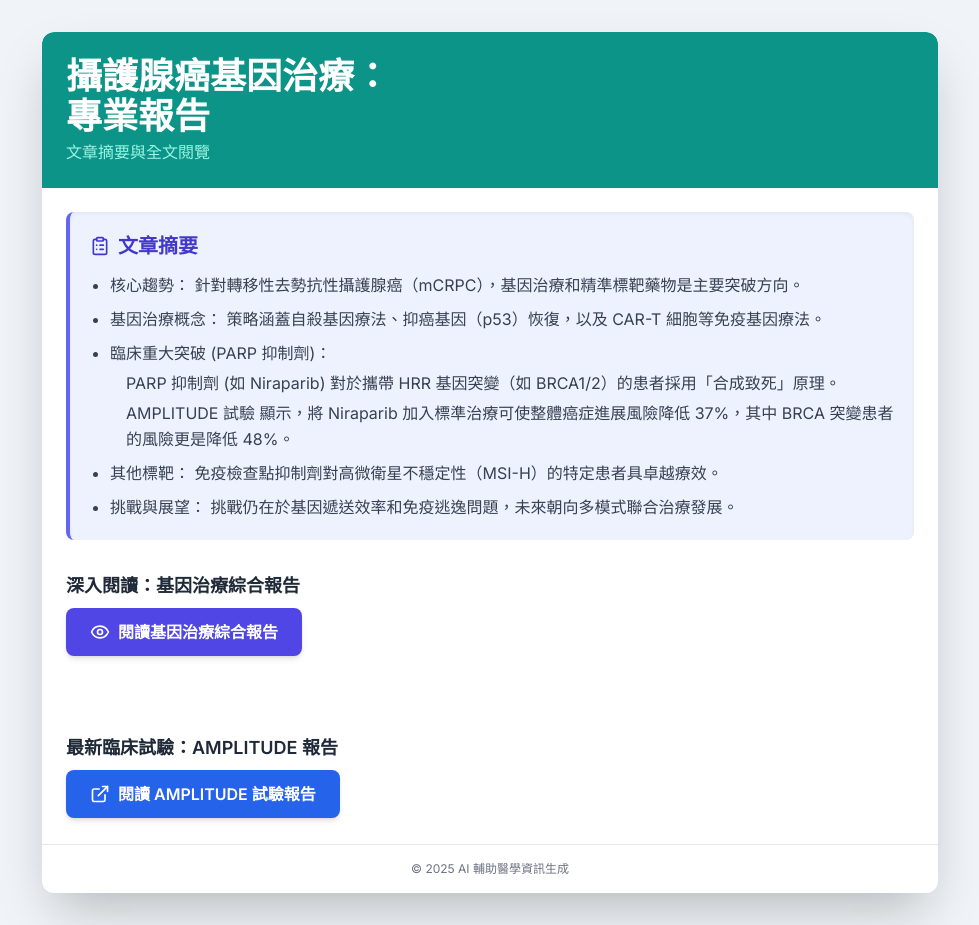
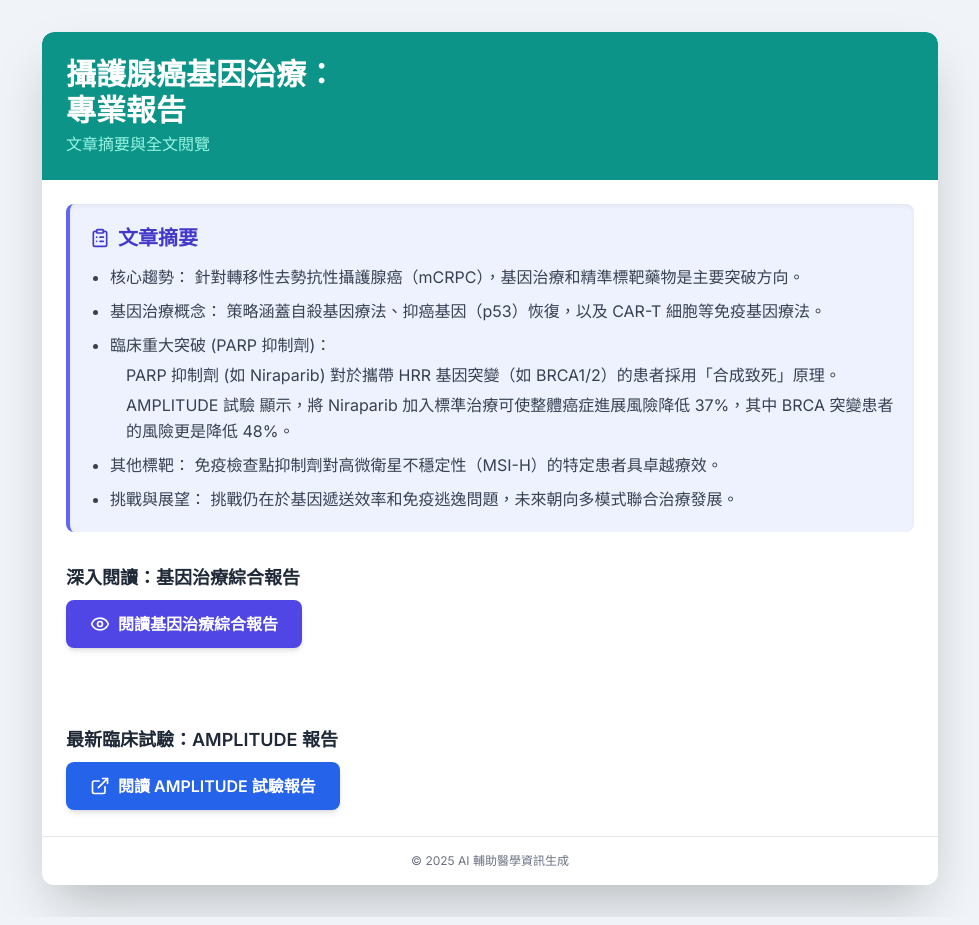
Before and after one commit to yy3114/Gene-Therapy-Report, a plain HTML site: page index.html in a window 1280 px wide. Shown: the whole page, without its empty margins (150-1129 px from the left). Drawn offline with nearby package versions, Linux system fonts and the light colour scheme.

Commit message:
Adjust header font size and button spacing

```diff
--- a/index.html
+++ b/index.html
@@ -46,8 +46,8 @@
 
         <!-- 頂部標題區 -->
         <header class="p-6 bg-teal-600 text-white rounded-t-xl">
-            <!-- 標題字體大小已調整為 text-4xl -->
-            <h1 class="text-4xl font-extrabold mb-1">攝護腺癌基因治療：<br>專業報告</h1>
+            <!-- 標題字體大小已調整為 text-3xl -->
+            <h1 class="text-3xl font-extrabold mb-1">攝護腺癌基因治療：<br>專業報告</h1>
             <p class="text-teal-200">文章摘要與全文閱覽</p>
         </header>
 
@@ -66,7 +66,7 @@
             </section>
 
             <!-- 原始文章按鈕 -->
-            <!-- 調整 mb-4 -> mb-2 縮小標題與按鈕的距離 -->
+            <!-- 標題與按鈕的距離已縮小 (mb-2) -->
             <h3 class="text-lg font-semibold text-gray-800 mt-8 mb-2">深入閱讀：基因治療綜合報告</h3>
             <button id="toggleOriginalButton"
                     class="w-full sm:w-auto px-6 py-3 bg-indigo-600 text-white font-semibold rounded-lg shadow-md hover:bg-indigo-700 transition duration-300 ease-in-out flex items-center justify-center"
@@ -84,7 +84,7 @@
             </div>
 
             <!-- AMPLITUDE 試驗報告按鈕 (新增) -->
-            <!-- 調整 mt-2 -> mt-1 縮小上一個按鈕與此標題的距離，並將 mb-4 -> mb-2 縮小標題與此按鈕的距離 -->
+            <!-- 兩個按鈕之間的距離已大幅縮小 (mt-1) -->
             <h3 class="text-lg font-semibold text-gray-800 mt-1 mb-2">最新臨床試驗：AMPLITUDE 報告</h3>
             <button id="toggleAmplitudeButton"
                     class="w-full sm:w-auto px-6 py-3 bg-blue-600 text-white font-semibold rounded-lg shadow-md hover:bg-blue-700 transition duration-300 ease-in-out flex items-center justify-center"
```
